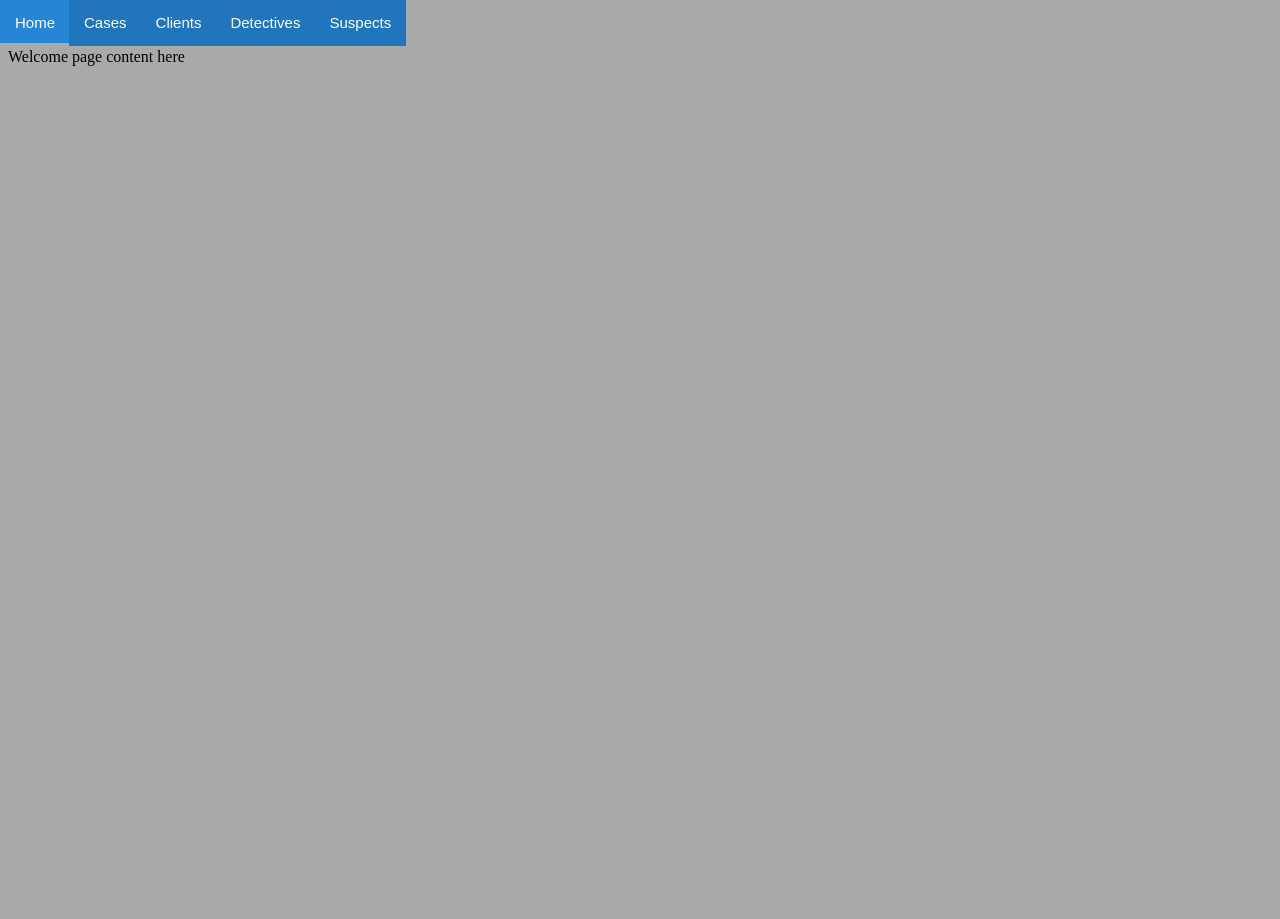
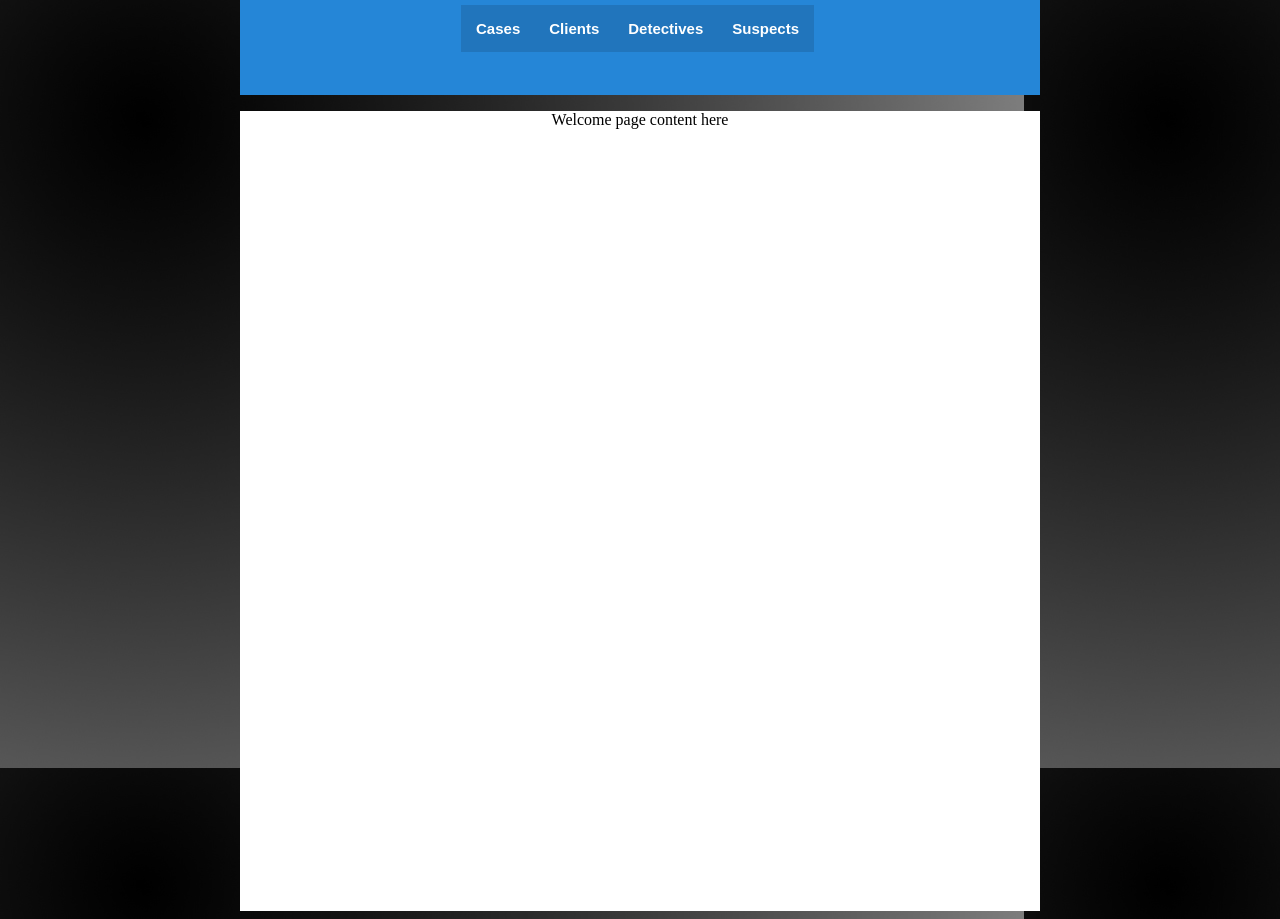
Before and after one commit to xbs1/Espionatge, a Django app: page / in a window 1280 px wide. Before the commit the page ends 66 px from the top, so only its background shows below. Run offline with Django 3.2, Linux system fonts and the light colour scheme.

Commit message:
Css+html merged

```diff
--- a/Espionatge/static/base.css
+++ b/Espionatge/static/base.css
@@ -1,21 +1,28 @@
 
 body{
-	background-color:DarkGray;
+	margin-top:0px;
+	text-align: center;
+	background-image:url(fondoWeb.jpg);
 }
 
 #NavBar {
-	margin-top:14px;
-	margin-left:-3px;
+	width: 800px;
+	height: 75px;
+	margin: 0 auto;
+	padding-top:20px;
+	background-color:#2586d7;
 }
 #NavBar a {
-	margin-top:100px;
 	font-family: Arial;
 	font-size:15px;
+	font-weight:bold;
 	text-decoration: none;
 	padding: 15px;
 	background-color: #2175bc;
 	color: #fff;
 	margin-left:-5px;
+	width:800px;
+
 }
 
 #NavBar a:hover {
@@ -23,3 +30,10 @@ body{
 	margin-top:-2px;
 	padding-bottom:12px;
 }
+
+#pageSize{
+	width: 800px;
+	height: 800px;
+	margin: 0 auto;
+	background-color:white;
+}
--- a/appEspionatge/templates/base.html
+++ b/appEspionatge/templates/base.html
@@ -9,17 +9,18 @@
 	<body>
 
 		<div id="NavBar">
-        {% block NavBar %}
-            <a href="/">Home</a>
 			    <a href="/cases/">Cases</a>
 			    <a href="/clients/">Clients</a>
 			    <a href="/detectives/">Detectives</a>
 				<a href="/suspects/">Suspects</a>
-        {% endblock %}
 		</div>
+
+		<div id="pageSize">
 
 			<div id="content">
 				{% block content %}{% endblock %}
 			</div>
+
+		</div>
 	</body>
 </html>
```
Also changed, not shown: Espionatge/static/fondoWeb.jpg (added). Lines whose indentation alone changed are shown as unchanged.
